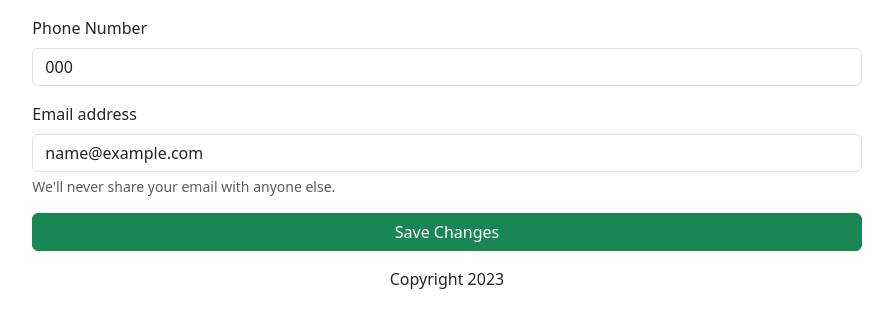
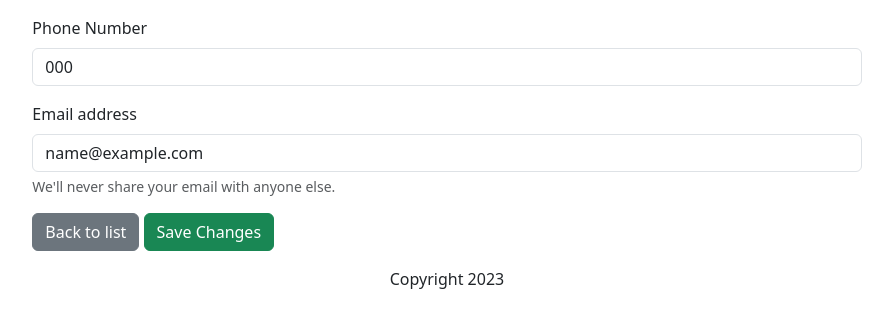
Before and after one commit to vipink68/php-registration-form, a PHP site: page /edit.php?id=1 in a window 1280 px wide. Shown: the part 440-768 px from the top of the page, without its empty margins (193-1086 px from the left). Run offline with PHP 8.4, Linux system fonts and the light colour scheme; tables that the repository leaves empty or names only in its code hold one stand-in row (values such as "Sample post"); data that the repository does not hold is empty; some libraries are stand-ins or nearby versions.

Commit message:
Update edit.php

```diff
--- a/edit.php
+++ b/edit.php
@@ -56,7 +56,8 @@
     <div id="emailHelp" class="form-text">We'll never share your email with anyone else.</div>
   </div>
 
-    <div class='mb-3 d-grid gap-2'>
+    <div class='mb-3'>
+      <a href="view_records.php" class="btn btn-secondary">Back to list</a>
       <button type="submit" name="submit" class="btn btn-success">Save Changes</button>
   </div>
   </div>
```
